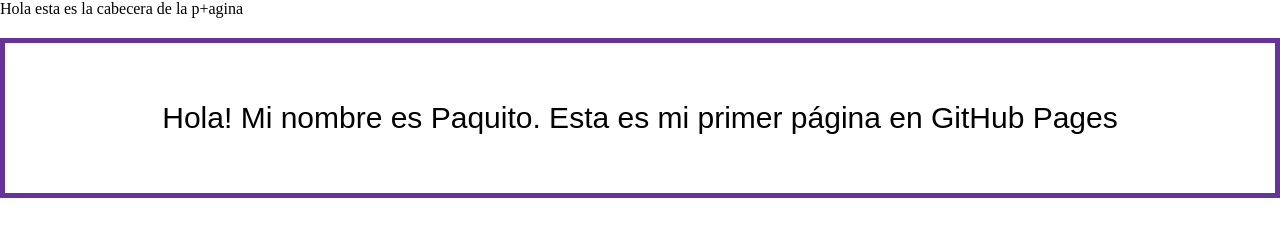
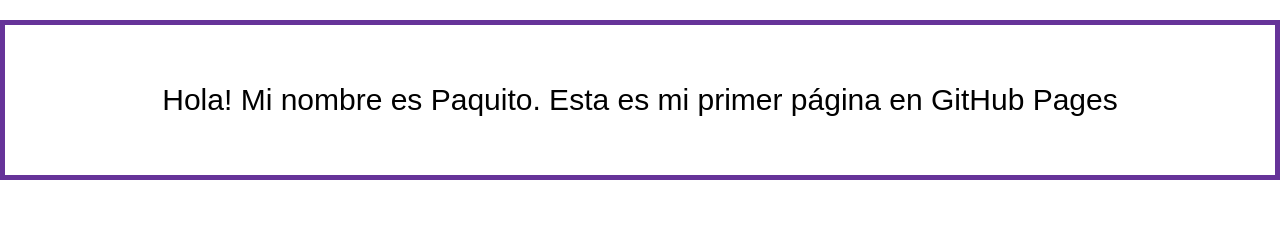
Before and after one commit to dscipnupiita/MyFirstWebPage, a plain HTML site: page index.html in a window 1280 px wide. Drawn offline with Linux system fonts and the light colour scheme.

Commit message:
Listo para iniciar

```diff
--- a/index.html
+++ b/index.html
@@ -8,9 +8,6 @@
     <title>Mi primer página</title>
 </head>
 <body>
-    <header>
-        <p>Hola esta es la cabecera de la p+agina</p>
-    </header>
     <main>
         <div class="nombre">
             <p>Hola! Mi nombre es Paquito. Esta es mi primer página en GitHub Pages</p>
```
